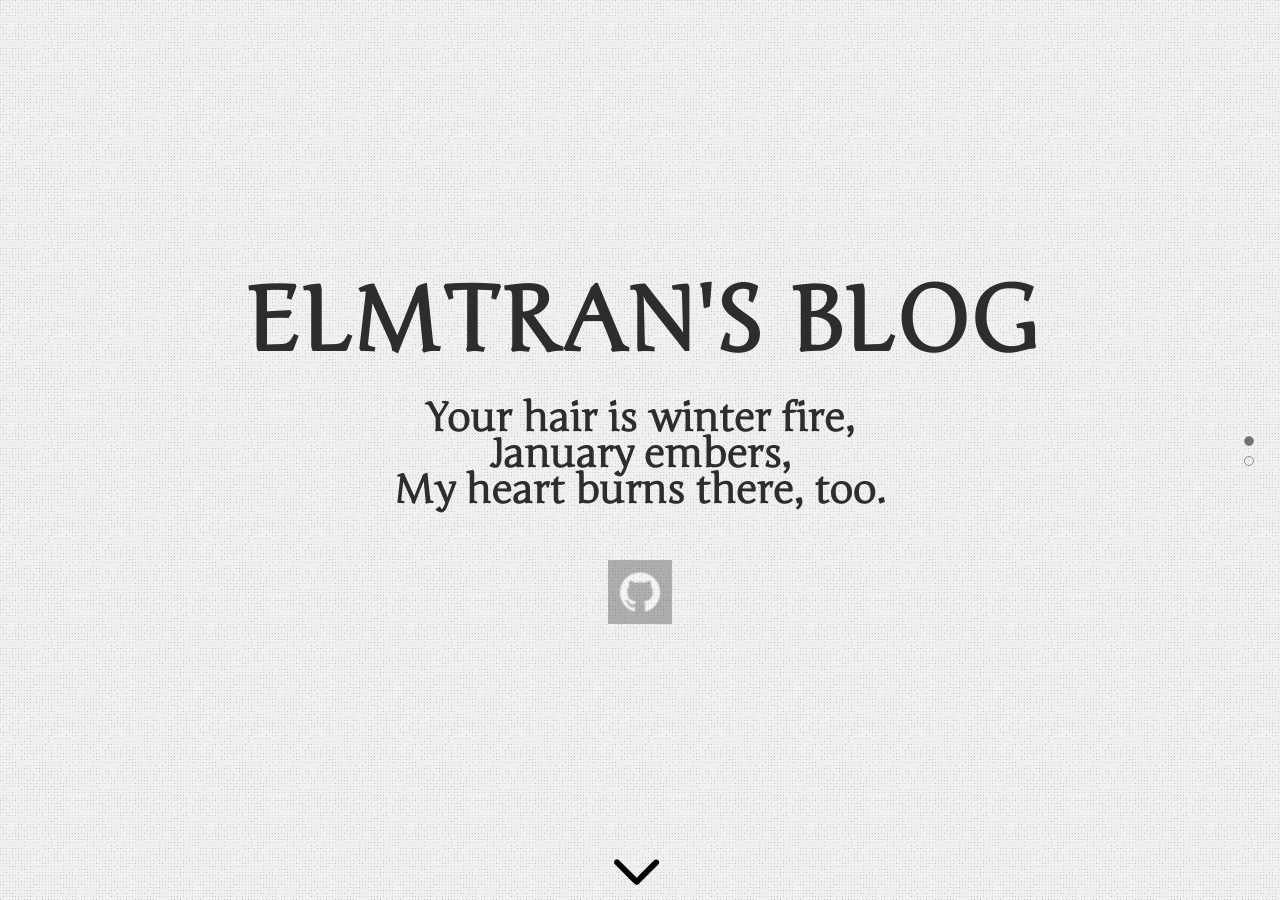
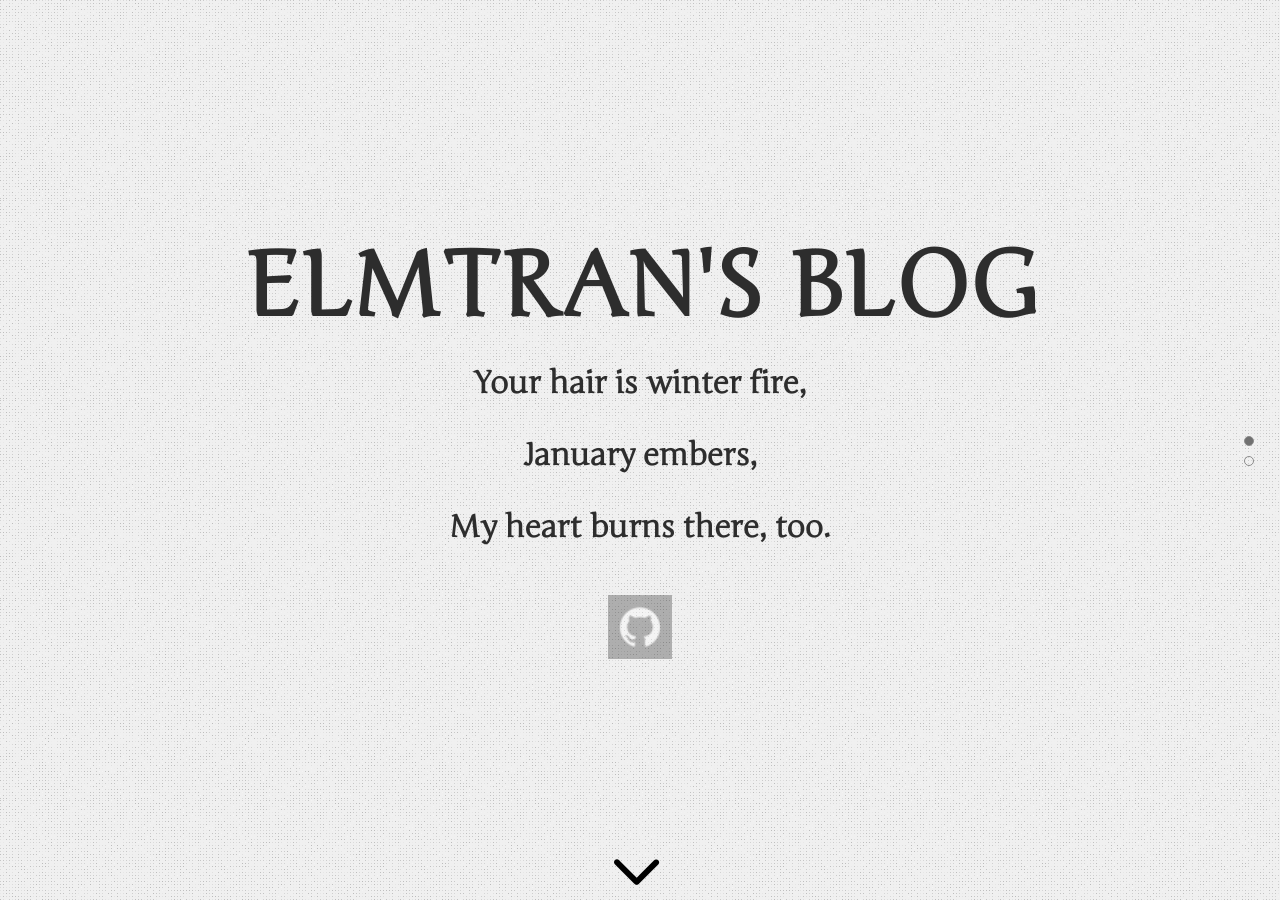
Before and after one commit to ElmTran/ElmTran.github.io, a Jekyll site: the page built from index.html, in a window 1280 px wide. Built offline with Jekyll 4.4.1, drawn with Linux system fonts in a browser that asks for light colours; comment, search, counter and statistics services are not loaded.

Commit message:
change description

```diff
--- a/_config.yml
+++ b/_config.yml
@@ -48,7 +48,7 @@ author:
       url:
 home:
   section1: <h1>Elmtran's Blog</h1>
-  section2: <h2>Your hair is winter fire,<br/>January embers,<br/>My heart burns there, too.</h2>
+  section2: <h3>Your hair is winter fire,<br/><br/>January embers,<br/><br/>My heart burns there, too.</h3>
   section3: <div class="social-links"><a class="ico-github btn" href="https://github.com/ElmTran" title="View on GitHub"></a></div>
 blog:
   cc_license: http://creativecommons.org/licenses/by-sa/4.0/ # A link to CC License of your choice.
```
